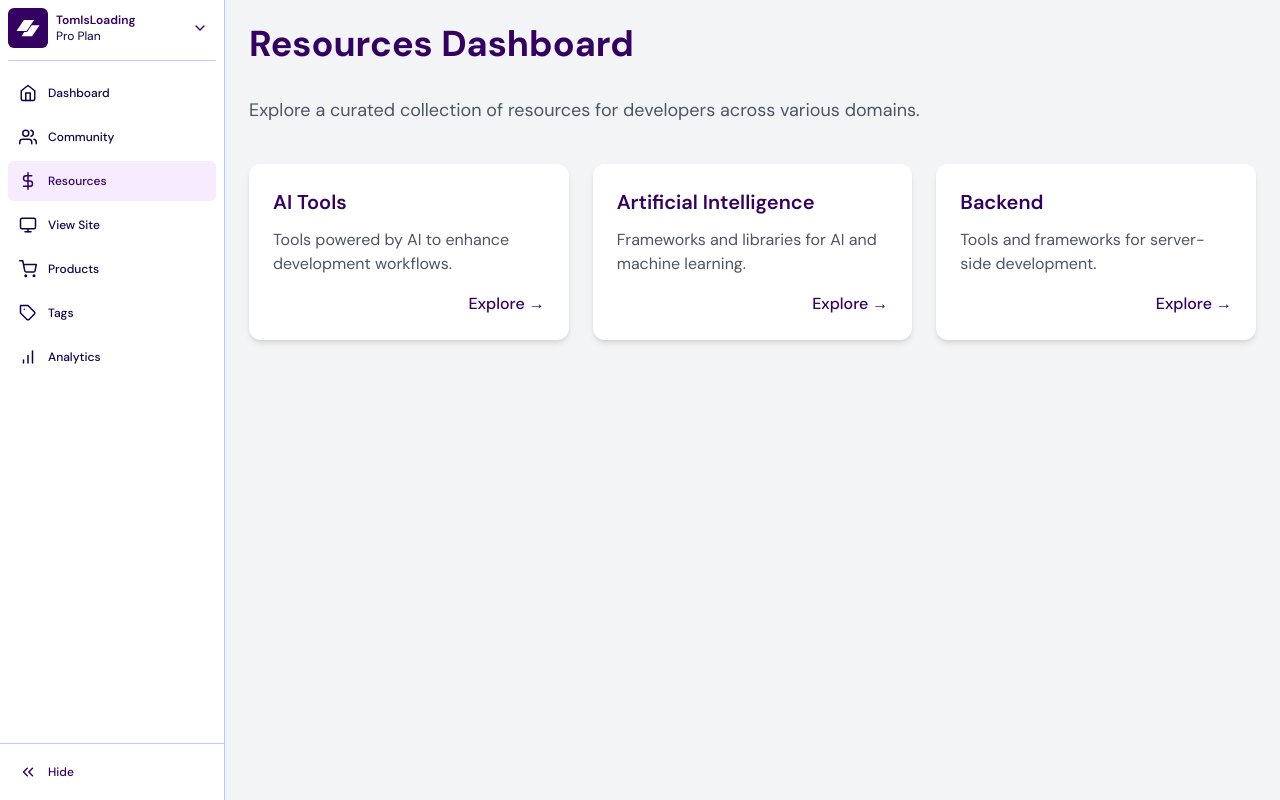
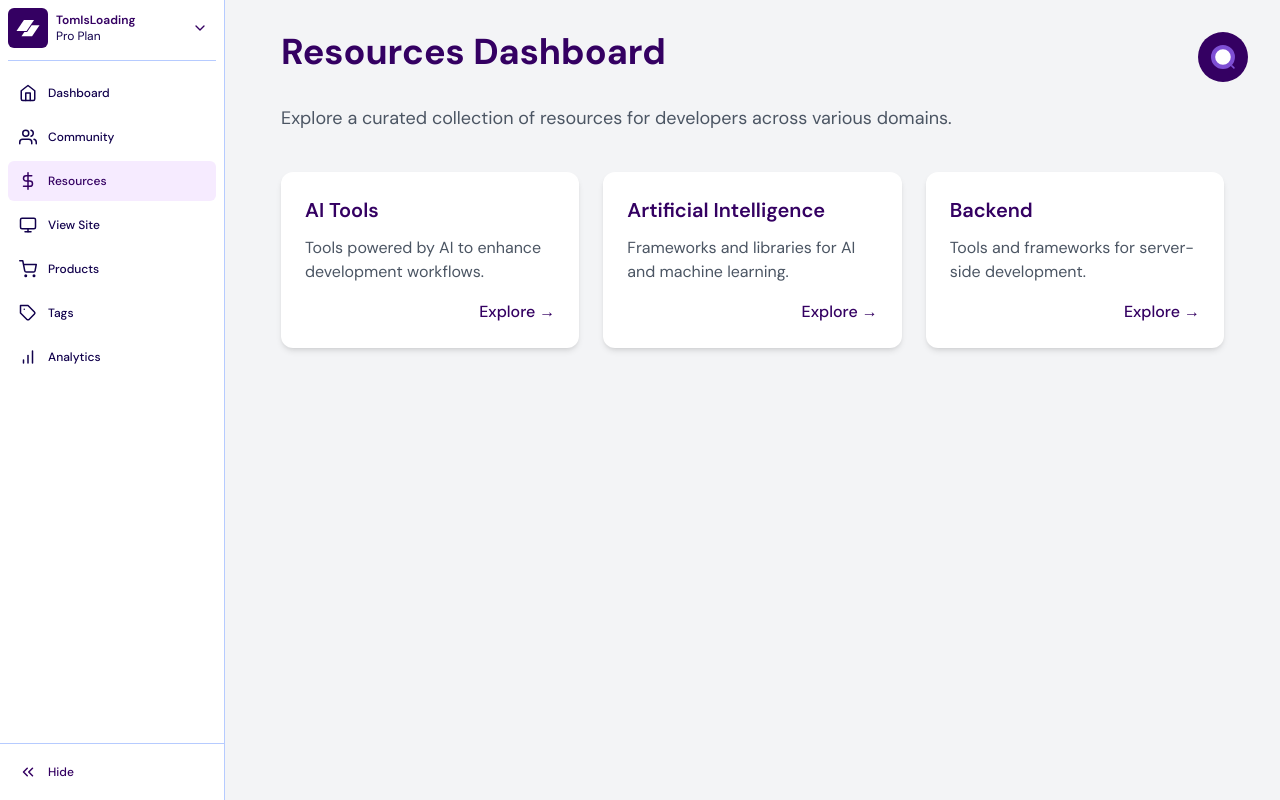
Before and after one commit to YashManek1/HackMate, a React (Vite) app in the folder frontend/: page /dashboard/resources in a window 1280 px wide. Built offline with nearby package versions, Linux system fonts and the light colour scheme.

Commit message:
updated navigation button and icluded search button

```diff
--- /dev/null
+++ b/frontend/src/Component/BackButton.css
@@ -0,0 +1,74 @@
+/* From Uiverse.io by xopc333 */
+.button {
+    display: block;
+    position: relative;
+    width: 56px;
+    height: 56px;
+    margin: 0;
+    overflow: hidden;
+    outline: none;
+    background-color: transparent;
+    cursor: pointer;
+    border: 0;
+
+  }
+
+  .button:before,
+  .button:after {
+    content: "";
+    position: absolute;
+    border-radius: 50%;
+    inset: 7px;
+  }
+
+  .button:before {
+    border: 4px solid #340062;
+    transition: opacity 0.4s cubic-bezier(0.77, 0, 0.175, 1) 80ms,
+      transform 0.5s cubic-bezier(0.455, 0.03, 0.515, 0.955) 80ms;
+  }
+
+  .button:after {
+    border: 4px solid  #340062 ;
+    transform: scale(1.3);
+    transition: opacity 0.4s cubic-bezier(0.165, 0.84, 0.44, 1),
+      transform 0.5s cubic-bezier(0.25, 0.46, 0.45, 0.94);
+    opacity: 0;
+  }
+
+  .button:hover:before,
+  .button:focus:before {
+    opacity: 0;
+    transform: scale(0.7);
+    transition: opacity 0.4s cubic-bezier(0.165, 0.84, 0.44, 1),
+      transform 0.5s cubic-bezier(0.25, 0.46, 0.45, 0.94);
+  }
+
+  .button:hover:after,
+  .button:focus:after {
+    opacity: 1;
+    transform: scale(1);
+    transition: opacity 0.4s cubic-bezier(0.77, 0, 0.175, 1) 80ms,
+      transform 0.5s cubic-bezier(0.455, 0.03, 0.515, 0.955) 80ms;
+  }
+
+  .button-box {
+    display: flex;
+    position: absolute;
+    top: 0;
+    left: 0;
+  }
+
+  .button-elem {
+    display: block;
+    width: 20px;
+    height: 20px;
+    margin: 17px 18px 0 18px;
+    transform: rotate(180deg);
+    fill: #340062 ;
+  }
+  /* #f6ebff */
+  .button:hover .button-box,
+  .button:focus .button-box {
+    transition: 0.4s;
+    transform: translateX(-56px);
+  }
--- /dev/null
+++ b/frontend/src/Component/BackButton.jsx
@@ -0,0 +1,36 @@
+import React from 'react';
+import { useNavigate } from 'react-router-dom';
+import "../Component/BackButton.css";
+
+const BackButton = () => {
+  const navigate = useNavigate();
+
+  const handleGoBack = () => {
+    navigate(-1); // Navigate back to the previous page
+  };
+
+  return (
+    <div>
+      <button className="button" onClick={handleGoBack}>
+        <div className="button-box">
+          <span className="button-elem">
+            <svg viewBox="0 0 46 40" xmlns="http://www.w3.org/2000/svg">
+              <path
+                d="M46 20.038c0-.7-.3-1.5-.8-2.1l-16-17c-1.1-1-3.2-1.4-4.4-.3-1.2 1.1-1.2 3.3 0 4.4l11.3 11.9H3c-1.7 0-3 1.3-3 3s1.3 3 3 3h33.1l-11.3 11.9c-1 1-1.2 3.3 0 4.4 1.2 1.1 3.3.8 4.4-.3l16-17c.5-.5.8-1.1.8-1.9z"
+              ></path>
+            </svg>
+          </span>
+          <span className="button-elem">
+            <svg viewBox="0 0 46 40">
+              <path
+                d="M46 20.038c0-.7-.3-1.5-.8-2.1l-16-17c-1.1-1-3.2-1.4-4.4-.3-1.2 1.1-1.2 3.3 0 4.4l11.3 11.9H3c-1.7 0-3 1.3-3 3s1.3 3 3 3h33.1l-11.3 11.9c-1 1-1.2 3.3 0 4.4 1.2 1.1 3.3.8 4.4-.3l16-17c.5-.5.8-1.1.8-1.9z"
+              ></path>
+            </svg>
+          </span>
+        </div>
+      </button>
+    </div>
+  );
+};
+
+export default BackButton;
--- /dev/null
+++ b/frontend/src/Component/SearchBar.css
@@ -0,0 +1,59 @@
+/* From Uiverse.io by boryanakrasteva */
+.input-wrapper {
+    display: flex;
+    align-items: center;
+    justify-content: center;
+    gap: 15px;
+    position: relative;
+  }
+
+  .input {
+    border-style: none;
+    height: 50px;
+    width: 50px;
+    padding: 10px;
+    outline: none;
+    border-radius: 50%;
+    transition: .5s ease-in-out;
+    background-color: #340062;
+    box-shadow: 0px 0px 3px #f3f3f3;
+    padding-right: 40px;
+    color: #340062;
+  }
+
+  .input::placeholder,
+  .input {
+    font-family: 'Trebuchet MS', 'Lucida Sans Unicode', 'Lucida Grande', 'Lucida Sans', Arial, sans-serif;
+    font-size: 17px;
+  }
+
+  .input::placeholder {
+    color: #7e4fd4;
+  }
+
+  .icon {
+    display: flex;
+    align-items: center;
+    justify-content: center;
+    position: absolute;
+    right: 0px;
+    cursor: pointer;
+    width: 50px;
+    height: 50px;
+    outline: none;
+    border-style: none;
+    border-radius: 50%;
+    pointer-events: painted;
+    background-color: transparent;
+    transition: .2s linear;
+  }
+
+  .icon:focus ~ .input,
+  .input:focus {
+    box-shadow: none;
+    width: 250px;
+    border-radius: 0px;
+    background-color: transparent;
+    border-bottom: 3px solid #7e4fd4;
+    transition: all 500ms cubic-bezier(0, 0.110, 0.35, 2);
+  }
--- /dev/null
+++ b/frontend/src/Component/SearchBar.jsx
@@ -0,0 +1,40 @@
+import React from 'react';
+import "../Component/SearchBar.css"
+const SearchBar = () => {
+  return (
+    <div className="input-wrapper">
+      <button className="icon">
+        <svg
+          xmlns="http://www.w3.org/2000/svg"
+          fill="white"
+          viewBox="0 0 24 24"
+          height="25px"
+          width="25px"
+        >
+          <path
+            strokeLinejoin="round"
+            strokeLinecap="round"
+            strokeWidth="4"
+            stroke="#7e4fd4"
+            d="M11.5 21C16.7467 21 21 16.7467 21 11.5C21 6.25329 16.7467 2 11.5 2C6.25329 2 2 6.25329 2 11.5C2 16.7467 6.25329 21 11.5 21Z"
+          />
+          <path
+            strokeLinejoin="round"
+            strokeLinecap="round"
+            strokeWidth="1.5"
+            stroke="#7e4fd4"
+            d="M22 22L20 20"
+          />
+        </svg>
+      </button>
+      <input
+        placeholder="search.."
+        className="input"
+        name="text"
+        type="text"
+      />
+    </div>
+  );
+};
+
+export default SearchBar;
--- a/frontend/src/Pages/Dashboard_/ResourcePage.jsx
+++ b/frontend/src/Pages/Dashboard_/ResourcePage.jsx
@@ -1,10 +1,10 @@
-
 import React from "react";
 import { useParams, useNavigate } from "react-router-dom";
 import { motion } from "framer-motion";
 import DashboardLayout from "../../Component/DashboardLayout.jsx";
 import {resources} from "../../Data/ResourceData.js";
 import "../../Styles/Resources.css";
+import BackButton from "../../Component/BackButton.jsx";
 
 const ResourcePage = () => {
   const { slug } = useParams();
@@ -18,11 +18,16 @@ const ResourcePage = () => {
 
   return (
     <DashboardLayout>
+      <div className="relative max-w-7xl mx-auto">
+        <div className="absolute top-0 left-0 mb-6">
+          <BackButton/>
+        </div>
+
         <motion.div
           initial={{ opacity: 0 }}
           animate={{ opacity: 1 }}
           transition={{ duration: 0.5 }}
-        className="max-w-7xl mx-auto"
+          className="pt-16" // Increased padding-top to create more space
         >
           <h1 className="text-4xl font-bold text-[#340062] mb-6 font-poppins">
             {resource.title}
@@ -57,6 +62,7 @@ const ResourcePage = () => {
             ))}
           </div>
         </motion.div>
+      </div>
     </DashboardLayout>
   );
 };
--- a/frontend/src/Pages/Dashboard_/Resources.jsx
+++ b/frontend/src/Pages/Dashboard_/Resources.jsx
@@ -1,10 +1,10 @@
-// src/Pages/Resources.jsx
 import React from "react";
 import { useNavigate } from "react-router-dom";
 import { motion } from "framer-motion";
 import DashboardLayout from "../../Component/DashboardLayout.jsx";
 import {resources} from "../../Data/ResourceData.js";
 import "../../Styles/Resources.css";
+import SearchBar from "../../Component/SearchBar.jsx";
 
 const Resources = () => {
   const navigate = useNavigate();
@@ -15,11 +15,17 @@ const Resources = () => {
 
   return (
     <DashboardLayout>
+      <div className="max-w-7xl mx-auto px-4 sm:px-6 lg:px-8 relative">
+        {/* SearchBar positioned in the top right corner */}
+        <div className="absolute top-2 right-2 z-10">
+          <SearchBar/>
+        </div>
+
         <motion.div
           initial={{ opacity: 0 }}
           animate={{ opacity: 1 }}
           transition={{ duration: 0.5 }}
-        className="max-w-7xl mx-auto"
+          className="pt-2" // Added padding to create space for the search icon
         >
           <h1 className="text-4xl font-bold text-[#340062] mb-8 font-poppins">
             Resources Dashboard
@@ -56,6 +62,7 @@ const Resources = () => {
             ))}
           </div>
         </motion.div>
+      </div>
     </DashboardLayout>
   );
 };
```
Lines whose indentation alone changed are shown as unchanged.
